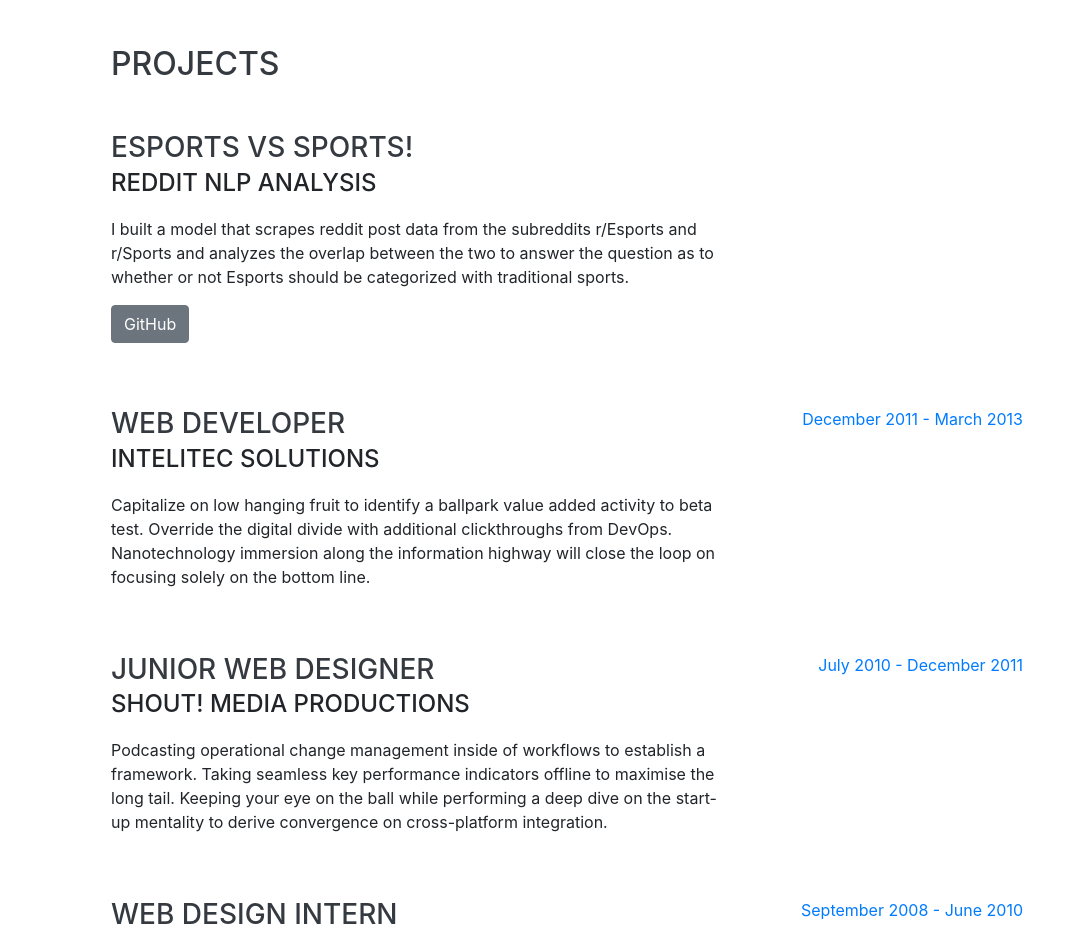
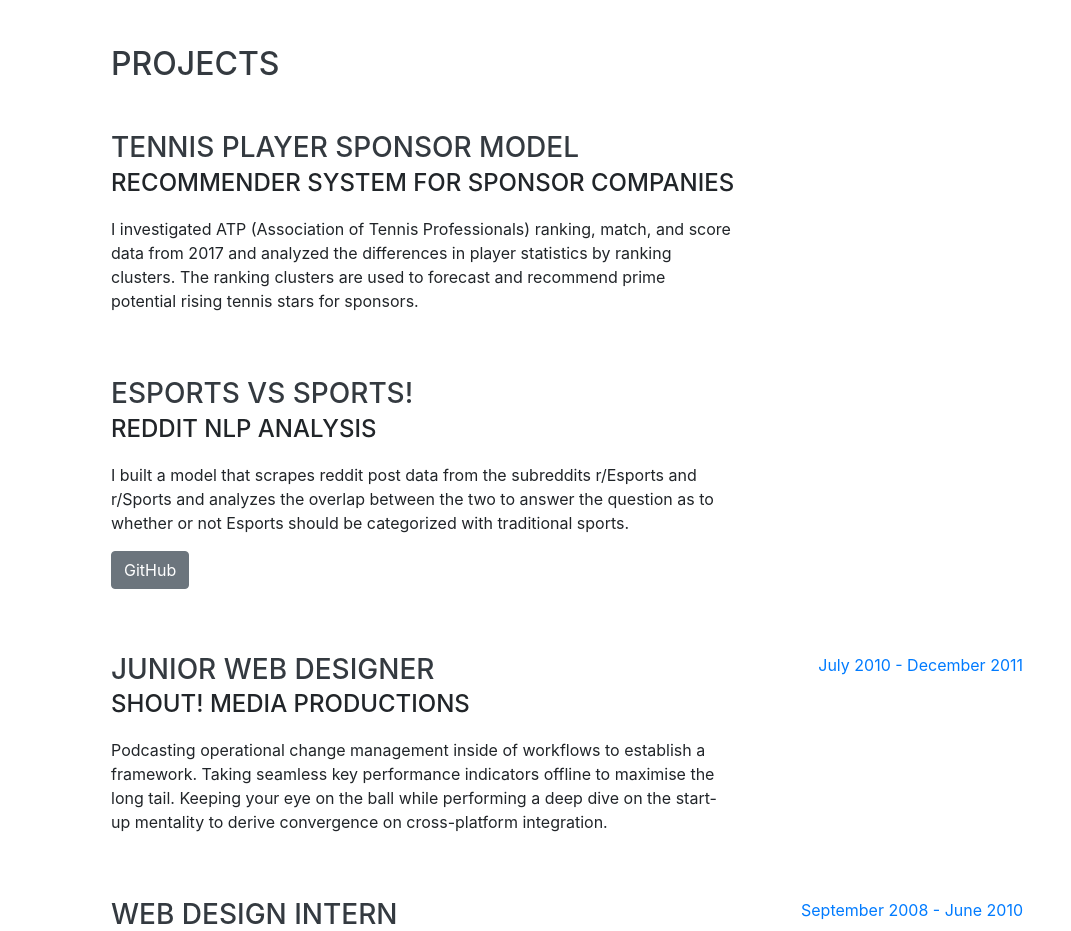
Before and after one commit to aidandom/aidandom.github.io, a website with bundled scripts: page index.html in a window 1280 px wide. Shown: the part 804-1735 px from the top of the page, without its empty margins (209-1280 px from the left). Built offline with nearby package versions, Linux system fonts and the light colour scheme; a web font is replaced by a local one.

Commit message:
capstone added

```diff
--- a/index.html
+++ b/index.html
@@ -93,6 +93,19 @@
       <div class="w-100">
         <h2 class="mb-5">Projects</h2>
 
+        <!-- Capstone -->
+        <div class="resume-item d-flex flex-column flex-md-row justify-content-between mb-5">
+          <div class="resume-content">
+            <h3 class="mb-0">Tennis Player Sponsor Model</h3>
+            <div class="subheading mb-3">Recommender system for sponsor companies</div>
+            <p>I investigated ATP (Association of Tennis Professionals) ranking, match, and score data from 2017 and analyzed the differences in player statistics by ranking clusters. The ranking clusters are used to forecast and recommend prime potential rising tennis stars for sponsors.</p>
+          </div>
+          <div class="resume-date text-md-right">
+            <!--<span class="text-primary">December 2011 - March 2013</span>-->
+          </div>
+        </div>
+
+        <!-- Esports vs Reddit -->
         <div class="resume-item d-flex flex-column flex-md-row justify-content-between mb-5">
           <div class="resume-content">
             <h3 class="mb-0">Esports vs Sports!</h3>
@@ -105,16 +118,6 @@
           </div>
         </div>
 
-        <div class="resume-item d-flex flex-column flex-md-row justify-content-between mb-5">
-          <div class="resume-content">
-            <h3 class="mb-0">Web Developer</h3>
-            <div class="subheading mb-3">Intelitec Solutions</div>
-            <p>Capitalize on low hanging fruit to identify a ballpark value added activity to beta test. Override the digital divide with additional clickthroughs from DevOps. Nanotechnology immersion along the information highway will close the loop on focusing solely on the bottom line.</p>
-          </div>
-          <div class="resume-date text-md-right">
-            <span class="text-primary">December 2011 - March 2013</span>
-          </div>
-        </div>
 
         <div class="resume-item d-flex flex-column flex-md-row justify-content-between mb-5">
           <div class="resume-content">
```
